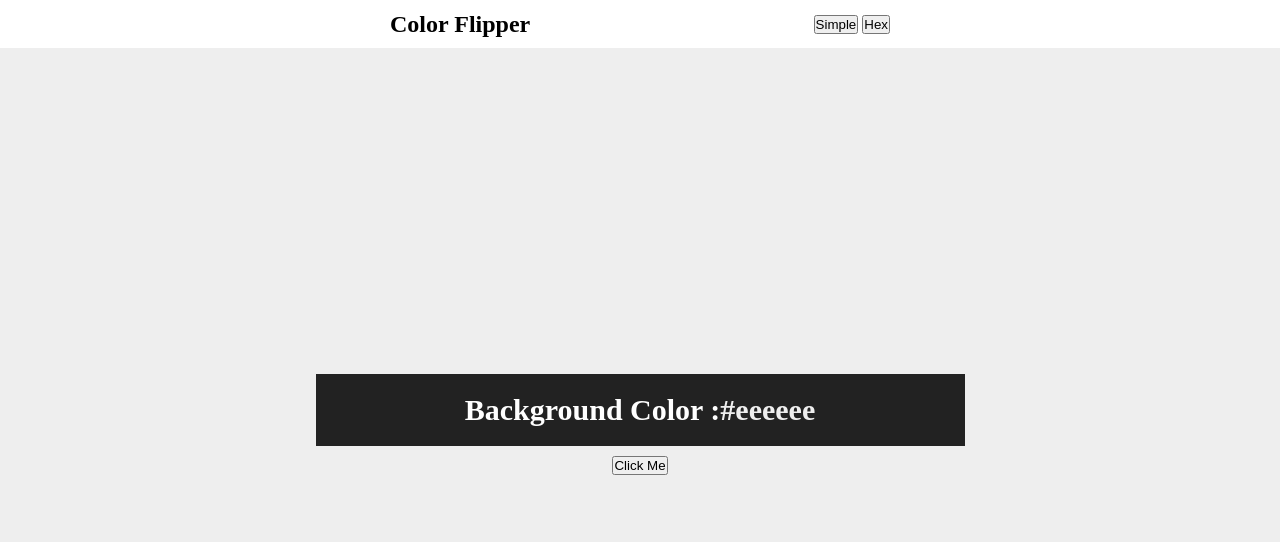
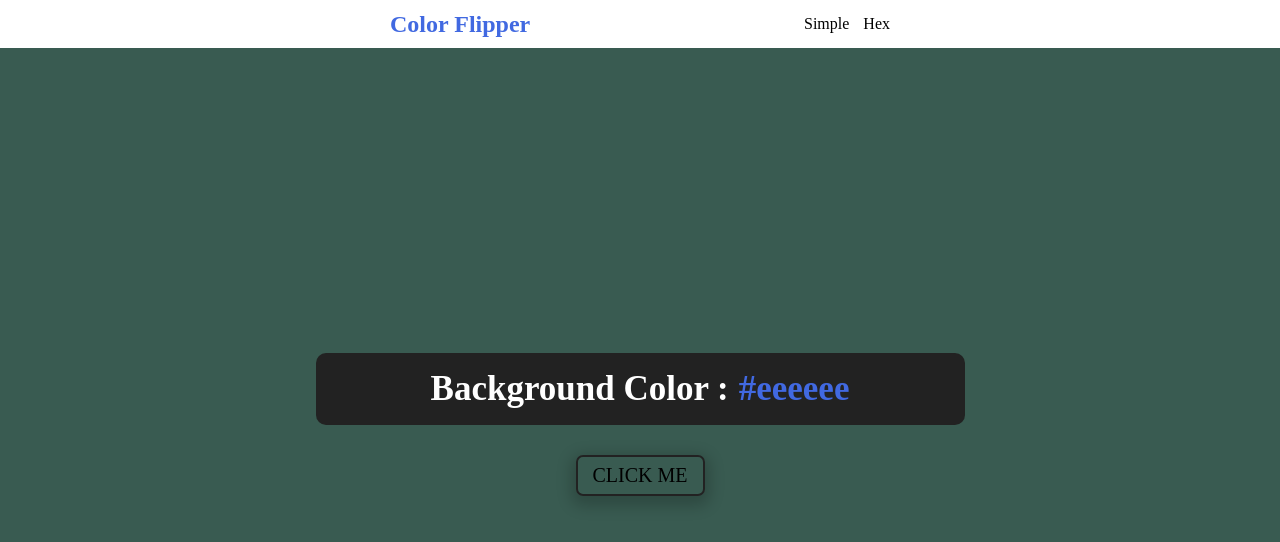
Before and after one commit to zxxng/VanillaJS-Study, a plain HTML site: page DAY1/zxxng/index.html in a window 1280 px wide. Drawn offline with Linux system fonts and the light colour scheme.

Commit message:
style: 마크업 디테일 추가

```diff
--- a/DAY1/zxxng/index.html
+++ b/DAY1/zxxng/index.html
@@ -14,16 +14,16 @@
 		<div class="nav-bar">
 			<h1>Color Flipper</h1>
 			<div class="btns">
-				<button>Simple</button>
-				<button>Hex</button>
+				<button class="simple-btn">Simple</button>
+				<button class="hex-btn">Hex</button>
 			</div>
 		</div>
 	</nav>
 
 	<main>
 		<div class="main-content">
-			<p>Background Color : <span>#eeeeee</span></p>
-			<button>Click Me</button>
+			<p>Background Color : <span class="color">#eeeeee</span></p>
+			<button class="click-btn">CLICK ME</button>
 		</div>
 	</main>
 
--- a/DAY1/zxxng/style.css
+++ b/DAY1/zxxng/style.css
@@ -3,15 +3,25 @@
   margin: 0;
 }
 
+button {
+  all: unset;
+  cursor: pointer;
+}
+
 :root {
   --nav-height: 48px;
+  --color-blue: royalblue;
+  --color-black: #222;
+  --color-white: #fff;
+  --main-color: #395b51;
 }
 
 nav {
   height: var(--nav-height);
-  background-color: #fff;
+  background-color: var(--color-white);
   display: flex;
   justify-content: center;
+  box-shadow: 0 5px 15px rgba(0, 0, 0, 0.2);
 }
 
 .nav-bar {
@@ -21,9 +31,21 @@ nav {
   align-items: center;
 }
 
+.nav-bar h1 {
+  color: var(--color-blue);
+}
+
+.nav-bar .btns button:first-child {
+  margin-right: 10px;
+}
+
+.nav-bar .btns button:hover {
+  text-decoration: underline;
+}
+
 main {
   height: calc(100vh - var(--nav-height));
-  background-color: #eee;
+  background-color: var(--main-color);
   display: flex;
   justify-content: center;
   align-items: center;
@@ -33,19 +55,34 @@ main {
   text-align: center;
 }
 
-div > p {
-  background-color: #222;
+.main-content > p {
+  background-color: var(--color-black);
   width: 649px;
   height: 72px;
-  font-size: 30px;
+  font-size: 35px;
   font-weight: bold;
-  color: white;
+  color: var(--color-white);
   display: flex;
   justify-content: center;
   align-items: center;
-  margin-bottom: 10px;
+  margin-bottom: 30px;
+  border-radius: 10px;
 }
 
-div > p > span {
-  color: #eee;
+.main-content .color {
+  color: var(--color-blue);
+  margin-left: 10px;
 }
+
+.main-content .click-btn {
+  font-size: 20px;
+  border: solid 2px var(--color-black);
+  padding: 7px 15px;
+  border-radius: 7px;
+  box-shadow: 0 5px 15px 5px rgba(0, 0, 0, 0.2);
+}
+
+.main-content .click-btn:hover {
+  color: var(--color-white);
+  background-color: var(--color-black);
+}
```
